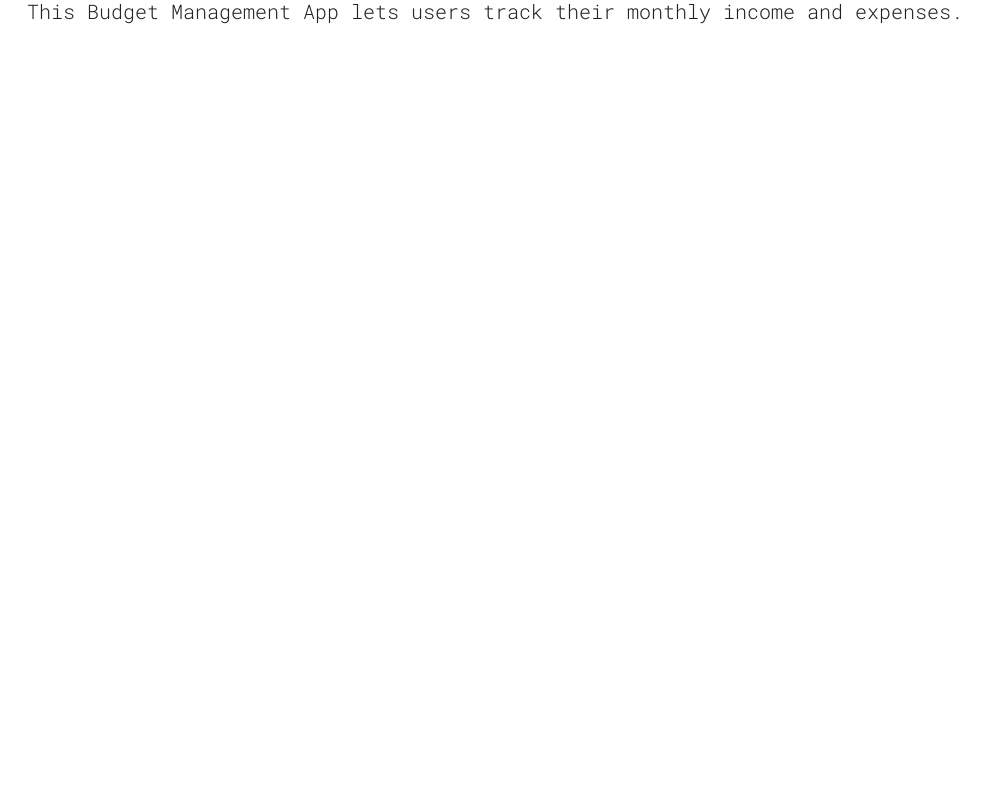
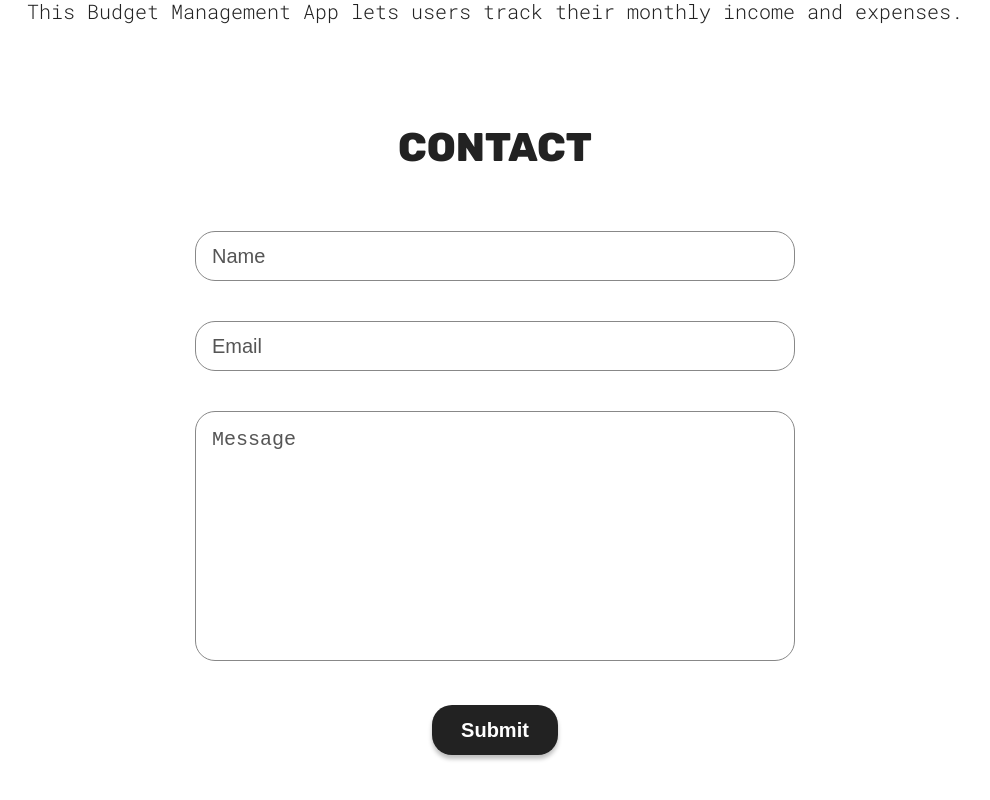
Before and after one commit to fnnbl/PortfolioFBL, a React (Vite) app: page / in a window 1280 px wide. Shown: the part 1979-2779 px from the top of the page, without its empty margins (145-1135 px from the left). Before the commit the page ends 2063 px from the top, so only its background shows below. Built offline with nearby package versions, Linux system fonts and the light colour scheme.

Commit message:
Added Contact Form.

```diff
--- a/src/App.jsx
+++ b/src/App.jsx
@@ -1,12 +1,14 @@
 import "./App.css";
 import Hero from "./sections/Hero/Hero";
 import Projects from "./sections/Projects/Projects";
+import Contact from "./sections/Contact/Contact";
 
 function App() {
   return (
     <>
       <Hero />
       <Projects />
+      <Contact />
     </>
   );
 }
--- /dev/null
+++ b/src/sections/Contact/Contact.jsx
@@ -0,0 +1,49 @@
+import styles from "./ContactStyles.module.css";
+
+function Contact() {
+  return (
+    <section id="contact" className={styles.container}>
+      <h1 className="sectionTitle">Contact</h1>
+      <form action="https://formspree.io/f/mwpebwae">
+        <div className="formGroup">
+          <label htmlFor="name" hidden>
+            Name
+          </label>
+          <input
+            type="text"
+            name="name"
+            id="name"
+            placeholder="Name"
+            required
+          />
+        </div>
+        <div className="formGroup">
+          <label htmlFor="email" hidden>
+            Email
+          </label>
+          <input
+            type="text"
+            name="email"
+            id="email"
+            placeholder="Email"
+            required
+          />
+        </div>
+        <div className="formGroup">
+          <label htmlFor="message" hidden>
+            Message
+          </label>
+          <textarea
+            name="message"
+            id="message"
+            placeholder="Message"
+            required
+          ></textarea>
+        </div>
+        <input className="hover btn" type="submit" value="Submit" />
+      </form>
+    </section>
+  );
+}
+
+export default Contact;
--- /dev/null
+++ b/src/sections/Contact/ContactStyles.module.css
@@ -0,0 +1,79 @@
+.container {
+  display: flex;
+  flex-direction: column;
+  text-align: center;
+}
+
+form {
+  display: flex;
+  flex-direction: column;
+  gap: 30px;
+}
+
+textarea,
+input:not([type="submit"]) {
+  height: 50px;
+  padding-left: 16px;
+  width: 250px;
+}
+
+textarea {
+  padding-top: 16px;
+  resize: none;
+  height: 250px;
+}
+
+input,
+textarea {
+  border-radius: 20px;
+  border: #888 1px solid;
+  box-sizing: border-box;
+  justify-self: center;
+  background-color: var(--background-color);
+  color: var(--form-text-color);
+}
+
+::placeholder {
+  color: var(--form-text-color);
+}
+
+input[type="submit"] {
+  background-color: var(--btn-color);
+  color: var(--btn-text-color);
+  border: none;
+  border-radius: 20px;
+  width: 126px;
+  height: 50px;
+  font-size: 20px;
+  font-weight: bold;
+  box-shadow: 0 4px 4px rgba(0, 0, 0, 0.25);
+  transition: box-shadow 200ms ease-in-out, transform 200ms ease-in-out;
+  margin: auto;
+}
+
+input[type="submit"]:hover {
+  transform: scale(1.05);
+}
+
+input[type="submit"]:active {
+  transform: translateY(2px);
+  box-shadow: 0 2px 2px rgba(0, 0, 0, 0.25);
+}
+
+@media (width >= 800px) {
+  textarea,
+  input:not([type="submit"]) {
+    width: 600px;
+    font-size: 20px;
+  }
+  form {
+    gap: 40px;
+  }
+}
+
+@media (width >= 1400px) {
+  textarea,
+  input:not([type="submit"]) {
+    width: 800px;
+  }
+}
```
